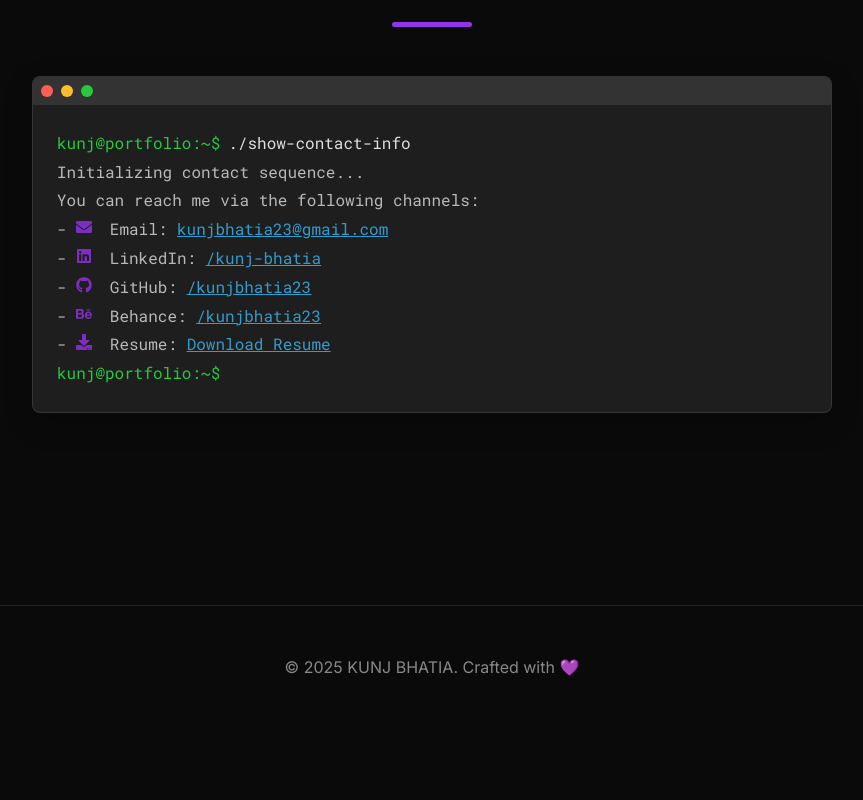
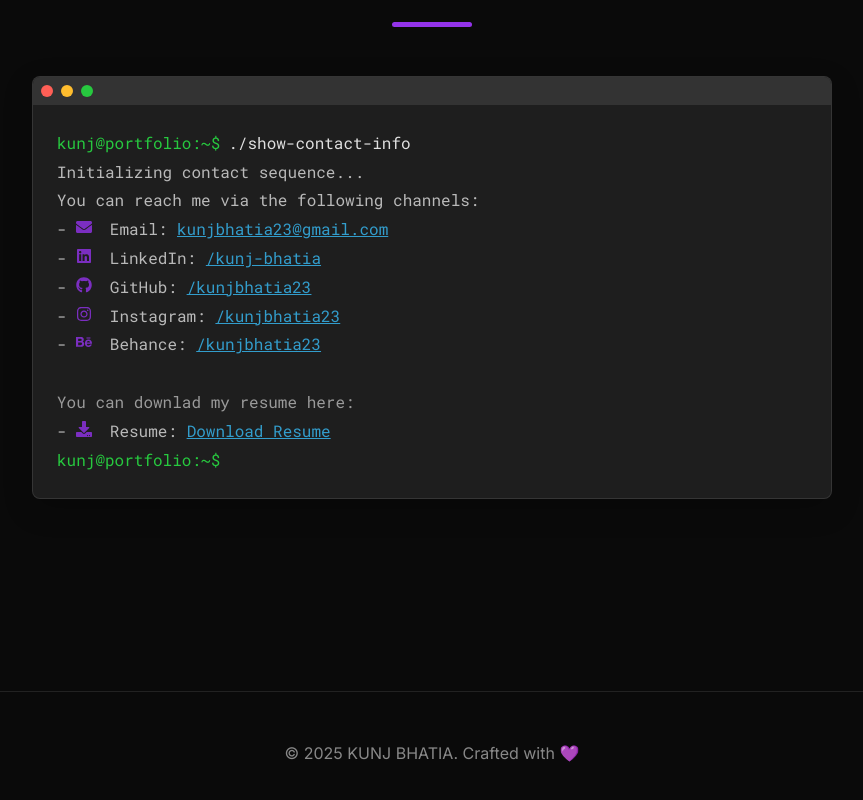
Before and after one commit to kunjbhatia23/Portfolio, a React (Vite) app in the folder kunjportfolio/: page / in a window 1280 px wide. Shown: the part 6854-7654 px from the top of the page, without its empty margins (208-1071 px from the left). Before the commit the page ends 7583 px from the top, so only its background shows below. Built offline with nearby package versions, Linux system fonts and the light colour scheme.

Commit message:
changes for mobile screen

```diff
--- a/kunjportfolio/src/App.jsx
+++ b/kunjportfolio/src/App.jsx
@@ -2,10 +2,10 @@ import React, { useState, useEffect, useRef } from 'react';
 import {
     FaGithub, FaLinkedin, FaEnvelope, FaCode, FaPaintBrush, FaLaptopCode, FaRocket,
     FaBriefcase, FaGraduationCap, FaTrophy, FaCertificate, FaExternalLinkAlt, FaMobileAlt,
-    FaPenNib, FaCameraRetro, FaDownload, FaSun, FaMoon, FaBars, FaTimes, FaBehance
+    FaPenNib, FaCameraRetro, FaDownload, FaSun, FaMoon, FaBars, FaTimes, FaBehance, FaInstagram
 } from 'react-icons/fa';
 
-// --- CUSTOM HOOKS (No Changes Here) ---
+// --- CUSTOM HOOKS ---
 
 const useTypewriter = (text, speed = 50) => {
     const [displayText, setDisplayText] = useState('');
@@ -39,7 +39,7 @@ const useIntersectionObserver = (options) => {
     return [setNode, entry];
 };
 
-// --- RESUME DATA (No Changes Here) ---
+// --- RESUME DATA ---
 
 const portfolioData = {
     name: "KUNJ BHATIA",
@@ -51,7 +51,8 @@ const portfolioData = {
         socials: {
             linkedin: "https://linkedin.com/in/kunj-bhatia",
             github: "https://github.com/kunjbhatia23",
-            behance: "https://www.behance.net/kunjbhatia23"
+            behance: "https://www.behance.net/kunjbhatia23",
+            instagram: "https://instagram.com/kunjbhatia23"
         },
         resumeUrl: "https://drive.google.com/file/d/1g0iZ9gVS0D18gKqQd1IaX-5z0mnCAFRN/"
     },
@@ -124,7 +125,7 @@ const portfolioData = {
     ]
 };
 
-// --- Main App Component (No Changes Here) ---
+// --- Main App Component ---
 
 export default function App() {
     const [mousePosition, setMousePosition] = useState({ x: 0, y: 0 });
@@ -182,27 +183,18 @@ export default function App() {
 
 // --- Section Components ---
 
-// ====================================================================
-// CRITICAL CHANGE #1: UPDATED HEADER COMPONENT WITH SCROLL LOCK LOGIC
-// ====================================================================
 const Header = ({ currentTheme, toggleTheme }) => {
     const [isMenuOpen, setIsMenuOpen] = useState(false);
     const scrollPosition = useRef(0);
 
     useEffect(() => {
         if (isMenuOpen) {
-            // Save the current scroll position
             scrollPosition.current = window.scrollY;
-            // Add the lock class to the body
             document.body.classList.add('body-no-scroll');
-            // Apply a negative top margin to keep the view in place
             document.body.style.top = `-${scrollPosition.current}px`;
         } else {
-            // Remove the lock class
             document.body.classList.remove('body-no-scroll');
-            // Remove the inline style
             document.body.style.top = '';
-            // Restore the scroll position
             window.scrollTo(0, scrollPosition.current);
         }
         return () => {
@@ -239,9 +231,7 @@ const Header = ({ currentTheme, toggleTheme }) => {
     );
 };
 
-// --- Other Components (No Changes Here) ---
-
-const Hero = () => { /* ... same as before ... */
+const Hero = () => {
     const typedHeadline = useTypewriter(portfolioData.headline, 60);
     return (
         <section className="hero container">
@@ -264,7 +254,7 @@ const Hero = () => { /* ... same as before ... */
         </section>
     );
 };
-const About = () => { /* ... same as before ... */
+const About = () => {
     return (
         <section id="about" className="about container">
             <h2 className="section-title">
@@ -298,7 +288,7 @@ const About = () => { /* ... same as before ... */
         </section>
     );
 };
-const TimelineItem = ({ job }) => { /* ... same as before ... */
+const TimelineItem = ({ job }) => {
     const [ref, entry] = useIntersectionObserver({ threshold: 0.5, triggerOnce: true });
     const isVisible = entry && entry.isIntersecting;
     return (
@@ -317,7 +307,7 @@ const TimelineItem = ({ job }) => { /* ... same as before ... */
         </div>
     );
 };
-const Experience = () => { /* ... same as before ... */
+const Experience = () => {
     return (
         <section id="experience" className="experience container">
             <h2 className="section-title">
@@ -331,7 +321,7 @@ const Experience = () => { /* ... same as before ... */
         </section>
     );
 };
-const Services = () => { /* ... same as before ... */
+const Services = () => {
     return (
         <section id="services" className="services container">
             <h2 className="section-title">
@@ -349,7 +339,7 @@ const Services = () => { /* ... same as before ... */
         </section>
     );
 };
-const ProjectCard = ({ project }) => { /* ... same as before ... */
+const ProjectCard = ({ project }) => {
     return (
         <div className="project-card">
             <div className="project-card-content">
@@ -372,7 +362,7 @@ const ProjectCard = ({ project }) => { /* ... same as before ... */
         </div>
     );
 };
-const Projects = () => { /* ... same as before ... */
+const Projects = () => {
     return (
         <section id="projects" className="projects container">
             <h2 className="section-title">
@@ -386,7 +376,7 @@ const Projects = () => { /* ... same as before ... */
         </section>
     );
 };
-const Education = () => { /* ... same as before ... */
+const Education = () => {
     return (
         <section id="education" className="education container">
             <h2 className="section-title">
@@ -404,7 +394,7 @@ const Education = () => { /* ... same as before ... */
         </section>
     );
 };
-const Achievements = () => { /* ... same as before ... */
+const Achievements = () => {
     return (
         <section id="achievements" className="achievements container">
             <h2 className="section-title">
@@ -431,7 +421,7 @@ const Achievements = () => { /* ... same as before ... */
         </section>
     );
 };
-const Contact = () => { /* ... same as before ... */
+const Contact = () => {
     return (
         <section id="contact" className="contact container">
             <h2 className="section-title">
@@ -460,9 +450,15 @@ const Contact = () => { /* ... same as before ... */
                         <p>
                             - <FaGithub className="output-icon" /> GitHub: <a href={portfolioData.contact.socials.github} target="_blank" rel="noopener noreferrer">/kunjbhatia23</a>
                         </p>
+						<p>
+                            - <FaInstagram className="output-icon" /> Instagram: <a href={portfolioData.contact.socials.instagram} target="_blank" rel="noopener noreferrer">/kunjbhatia23</a>
+                        </p>
                         <p>
                            - <FaBehance className="output-icon"/> Behance: <a href={portfolioData.contact.socials.behance} target="_blank" rel="noopener noreferrer">/kunjbhatia23</a>
                         </p>
+
+                        <br></br>
+                        <p className="output">You can downlad my resume here:</p>
                         <p>
                            - <FaDownload className="output-icon"/> Resume: <a href={portfolioData.contact.resumeUrl} target="_blank" rel="noopener noreferrer">Download Resume</a>
                         </p>
@@ -476,7 +472,7 @@ const Contact = () => { /* ... same as before ... */
         </section>
     );
 };
-const Footer = () => { /* ... same as before ... */
+const Footer = () => {
     return (
         <footer className="footer">
             <p>&copy; {new Date().getFullYear()} {portfolioData.name}. Crafted with <span role="img" aria-label="love">💜</span></p>
@@ -485,15 +481,12 @@ const Footer = () => { /* ... same as before ... */
 };
 
 
-// ===============================================
-// CRITICAL CHANGE #2: UPDATED STYLES
-// ===============================================
+// --- STYLING ---
 
 const StyleTag = () => (
     <style>{`
         @import url('https://fonts.googleapis.com/css2?family=Roboto+Mono:wght@400;700&family=Inter:wght@400;500;700&display=swap');
 
-        /* --- THEME AND GLOBAL STYLES --- */
         :root {
             --font-heading: 'Roboto Mono', monospace;
             --font-body: 'Inter', sans-serif;
@@ -541,14 +534,12 @@ const StyleTag = () => (
             transition: background-color var(--transition-speed) ease, color var(--transition-speed) ease;
         }
 
-        /* NEW, ROBUST SCROLL LOCK STYLE */
         .body-no-scroll {
             position: fixed;
             width: 100%;
-            overflow-y: scroll; /* Prevents content shift from scrollbar disappearing */
+            overflow-y: scroll;
         }
 
-        /* --- BACKGROUND EFFECTS (No Change) --- */
         .spotlight {
             position: fixed; width: 400px; height: 400px; border-radius: 50%;
             background: radial-gradient(circle, var(--spotlight-color) 0%, rgba(147, 51, 234, 0) 70%);
@@ -569,7 +560,6 @@ const StyleTag = () => (
         @keyframes moveAurora2 { from { transform: translate(0, 0) rotate(0deg); } to { transform: translate(-300px, -200px) rotate(270deg); } }
         @keyframes moveAurora3 { from { transform: translate(0, 0) rotate(0deg); } to { transform: translate(100px, -200px) rotate(90deg); } }
 
-        /* --- GENERAL STYLING (No Change) --- */
         .portfolio-wrapper { position: relative; z-index: 1; }
         .container { width: 90%; max-width: var(--container-width); margin: 0 auto; padding: 6rem 0; position: relative; z-index: 2; }
         h1, h2, h3 { font-family: var(--font-heading); color: var(--heading-color); font-weight: 700; }
@@ -580,7 +570,6 @@ const StyleTag = () => (
         a { color: var(--primary-color); text-decoration: none; transition: color 0.3s ease, transform 0.2s ease; }
         a:hover { color: var(--heading-color); transform: translateY(-2px); }
 
-        /* --- HEADER (No Change to Desktop) --- */
         .header { position: sticky; top: 0; width: 100%; background-color: var(--header-bg); backdrop-filter: blur(16px); z-index: 10; padding: 1.2rem 0; border-bottom: 1px solid var(--border-color); }
         .header .container { display: flex; justify-content: space-between; align-items: center; padding: 0 2rem; width: 100%; max-width: var(--container-width); margin: 0 auto; }
         a.logo { font-family: var(--font-heading); font-size: 1.8rem; font-weight: 700; color: var(--primary-color); text-shadow: 0 0 5px rgba(147, 51, 234, 0.5); }
@@ -594,7 +583,6 @@ const StyleTag = () => (
         .theme-toggle:hover, .menu-toggle:hover { color: var(--primary-color); transform: scale(1.1); }
         .menu-toggle { display: none; z-index: 1001; }
 
-        /* --- ALL OTHER STYLES (No Change) --- */
         .hero { min-height: 90vh; display: flex; flex-direction: column; justify-content: center; text-align: center; }
         .hero-text { max-width: 900px; margin: 0 auto; }
         .hero p { font-size: 1.7rem; max-width: 700px; margin: 1.5rem auto 3rem auto; font-weight: 300; color: var(--text-color); }
@@ -678,27 +666,26 @@ const StyleTag = () => (
 
             /* THIS IS THE CRITICAL FIX FOR THE MENU LAYOUT */
             .header nav {
-                /* Make it a full-screen fixed overlay */
                 position: fixed;
                 top: 0;
-                left: 0;
+                /* CHANGE: Start fully off-screen to the right */
+                right: -100%;
                 width: 100%;
                 height: 100vh;
-                z-index: 1000; /* Ensure it's on top of other content */
+                z-index: 1000;
 
-                /* Layout for menu items */
                 display: flex;
                 flex-direction: column;
                 justify-content: center;
                 align-items: center;
 
-                /* Appearance and Animation */
                 background-color: var(--bg-color);
-                transform: translateX(100%);
-                transition: transform 0.3s ease-in-out;
+                /* CHANGE: Animate the 'right' property instead of transform */
+                transition: right 0.35s ease-in-out;
             }
             .header nav.nav-open {
-                transform: translateX(0);
+                /* CHANGE: Bring the menu fully into view */
+                right: 0;
             }
             .header nav a {
                 font-size: 2rem;
```
